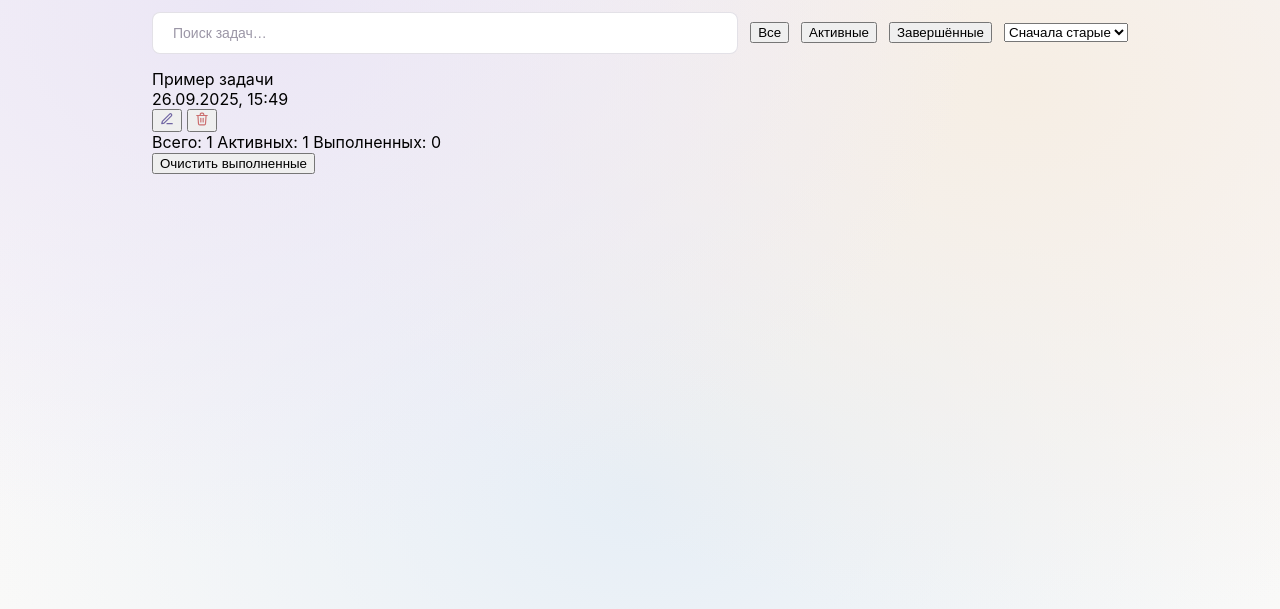
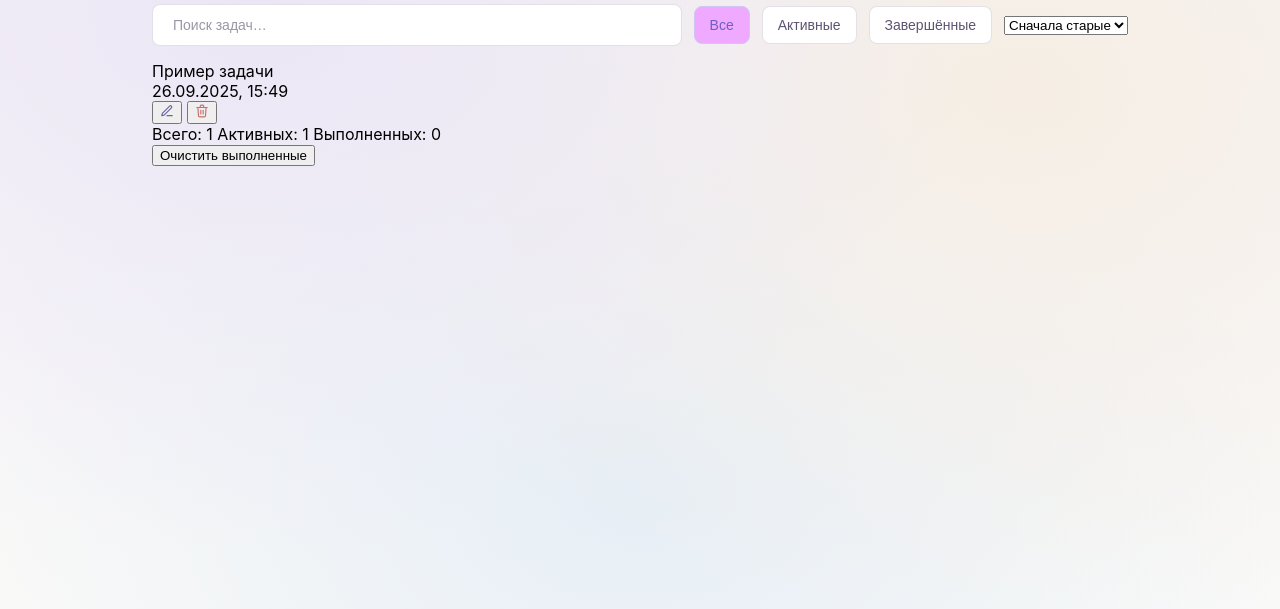
Before and after one commit to arseny1112/tasklite, a plain HTML site: page index.html in a window 1280 px wide. Shown: the part 191-800 px from the top of the page. Drawn offline with Linux system fonts and the light colour scheme.

Commit message:
styles(tabs): оформление вкладок и их состояний

```diff
--- a/css/style.css
+++ b/css/style.css
@@ -25,6 +25,43 @@
     background: rgba(255, 255, 255, .65);
 }
 
+
+.page-title{
+    font-size: 22px;
+    font-weight: 600;
+    margin: 28px 0 20px;
+}
+
+
+.tabs__item{
+    padding: 10px 15px;
+    border: 1px solid rgba(30, 10, 60, 0.12);
+    border-radius: 8px;
+    font-size: 14px;
+    font-weight: 500;
+    background: #fff;
+    color: #5e5472;
+    cursor: pointer;
+    transition: background .2s, color .2s, border-color .2s;
+}
+
+.tabs__item:hover{
+    background: #f6f4ff;
+    border-color: rgba(30, 10, 60, 0.2);
+    color: #735cc6;
+}
+
+.tabs__item:active{
+    background: #e0e5f9;
+    border-color: #735cc6;
+    color: #5d47aa;
+}
+
+.tabs__item--active{
+    background: #efaaff;
+    border-color: #cfc6f5;
+    color: #735cc6;
+}
 
 .header__container {
     display: flex;
```
